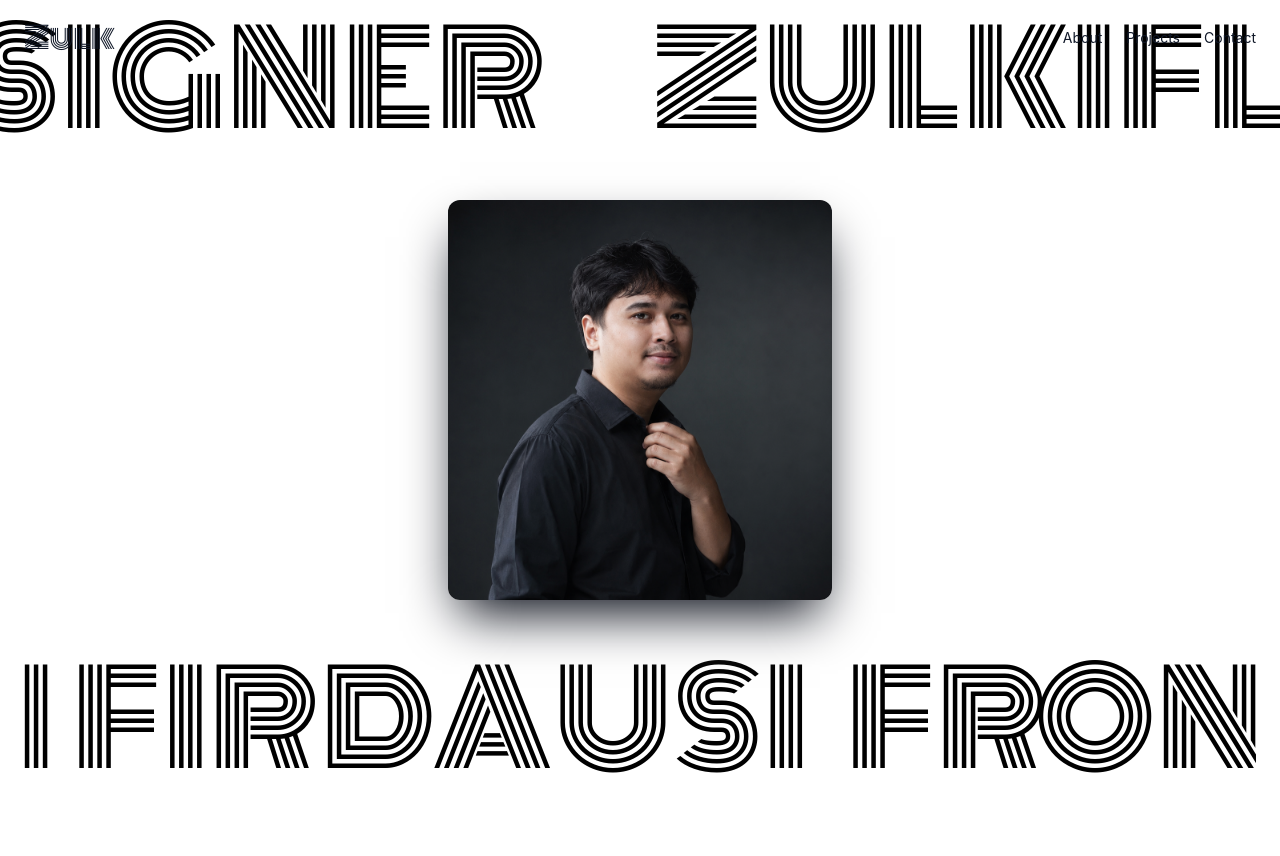
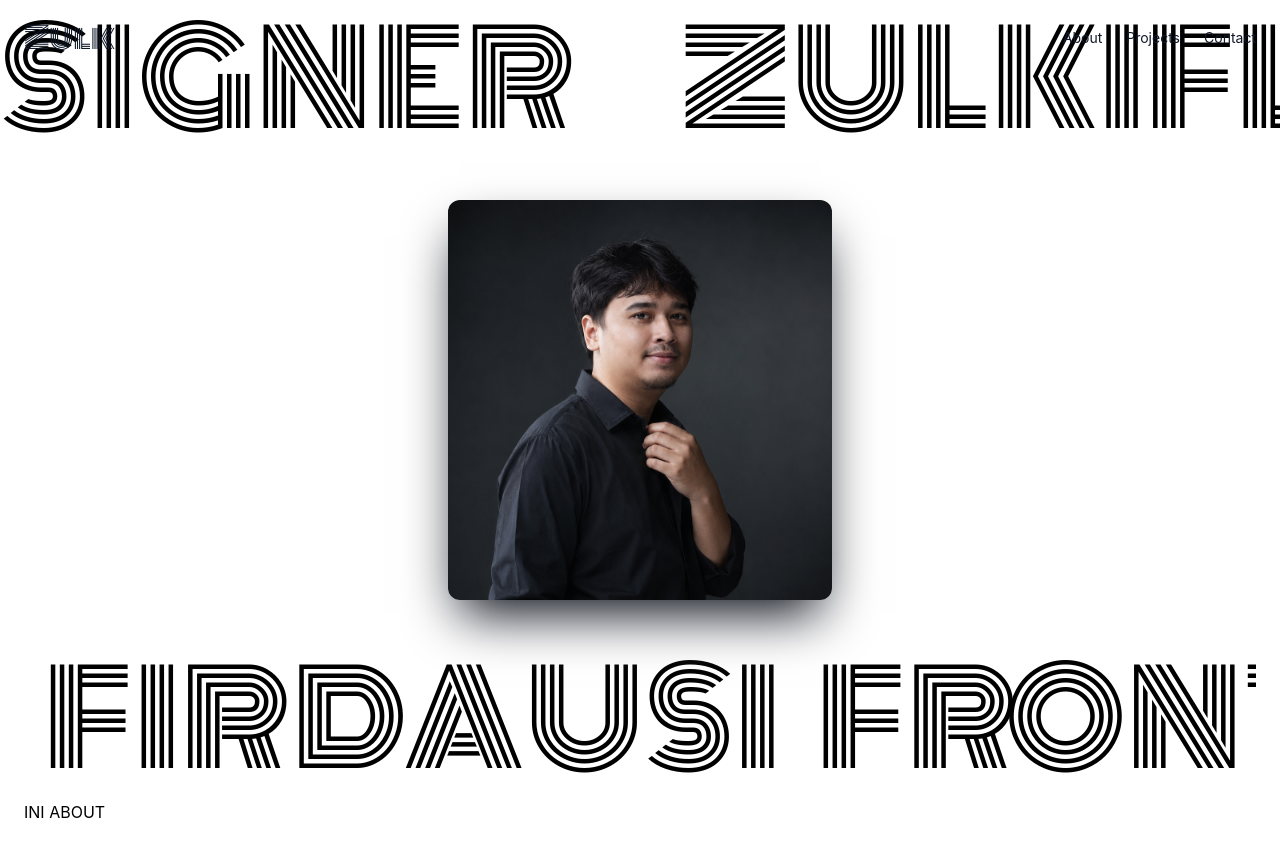
Before and after one commit to Zulkifli70/portofolio-new, a React (Vite) app: page / in a window 1280 px wide. Shown: the top 856 px of the page. Before the commit the page ends 800 px from the top, so only its background shows below. Built offline with nearby package versions, Linux system fonts and the light colour scheme.

Commit message:
Create About section (not done)

```diff
--- a/src/App.css
+++ b/src/App.css
@@ -9,16 +9,17 @@
 }
 
 @font-face {
-  font-family: Glitch;
+  font-family: Neuton;
   font-style: normal;
   font-weight: 200 700;
   font-display: swap;
-  src: url("/font/RubikGlitch-Regular.ttf") format("truetype");
+  src: url("/font/Neuton-Regular.ttf") format("truetype");
 }
 
 @theme {
   --font-monoton: "Monoton", cursive;
   --font-glitch: "Glitch", cursive;
+  --font-glitch: "Neuton", cursive;
 }
 
 .scrolling-text {
--- a/src/App.jsx
+++ b/src/App.jsx
@@ -2,12 +2,14 @@ import Header from "./components/Header";
 import BaseLayout from "./layout/BaseSections";
 import Hero from "./sections/Hero";
 import "./App.css";
+import About from "./sections/About";
 
 function App() {
   return (
     <BaseLayout>
       <Header />
       <Hero />
+      <About />
     </BaseLayout>
   );
 }
--- /dev/null
+++ b/src/sections/About.jsx
@@ -0,0 +1,9 @@
+import Section from "../layout/Section";
+
+export default function About() {
+  return (
+    <Section>
+      <h1>INI ABOUT</h1>
+    </Section>
+  );
+}
```
